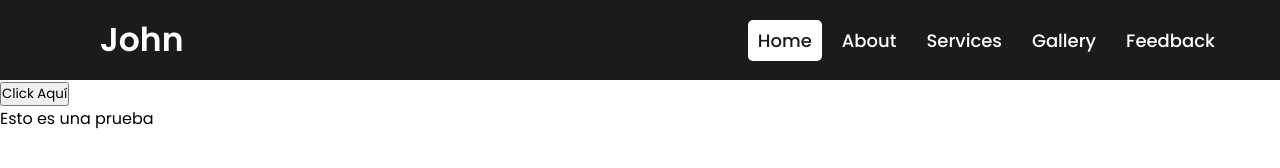
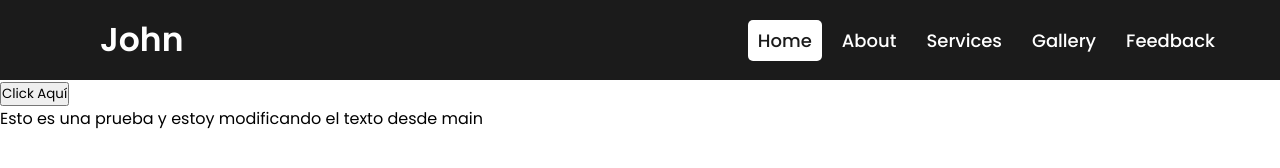
Before and after one commit to JhonIMC/menu-navegacion, a plain HTML site: page index.html in a window 1280 px wide. Drawn offline with Linux system fonts and the light colour scheme.

Commit message:
Modificación en el párrado desde main

```diff
--- a/index.html
+++ b/index.html
@@ -25,7 +25,7 @@
     </nav>
 
     <input type="button" onclick="saludoDos()" value="Click Aquí">
-    <p>Esto es una prueba</p>
+    <p>Esto es una prueba y estoy modificando el texto desde main</p>
 
     <script src="js/main.js"></script>
 </body>
```
